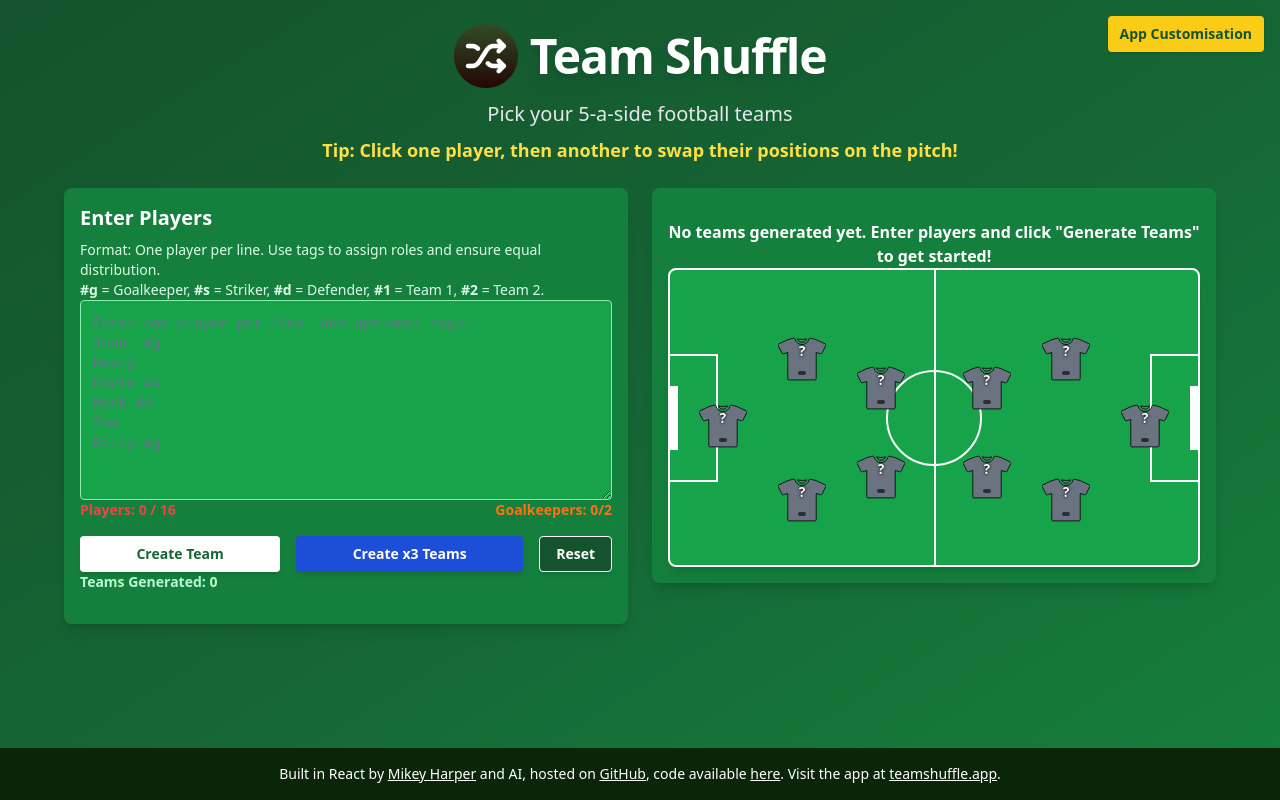
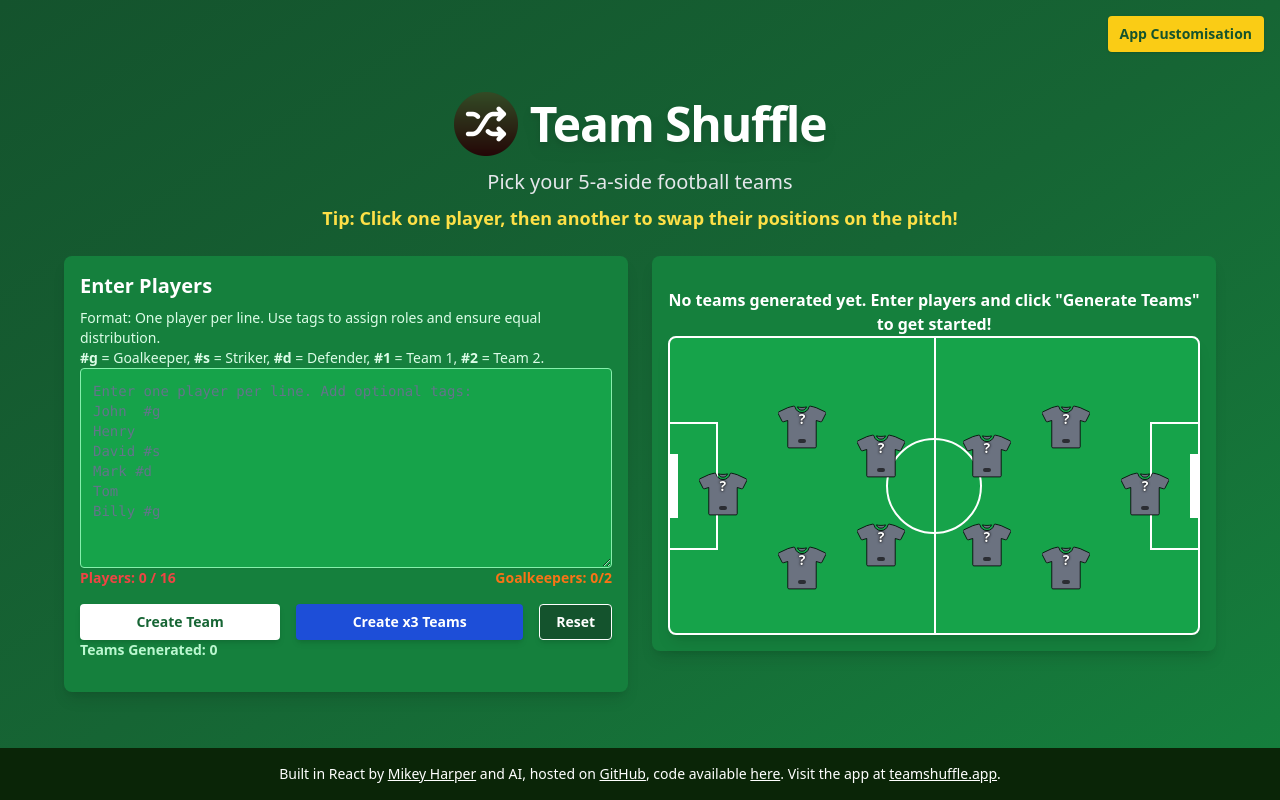
Before and after one commit to dr-harper/football-team-picker, a React (Vite) app: page / in a window 1280 px wide. Built offline with nearby package versions, Linux system fonts and the light colour scheme.

Commit message:
Refine customization dropdown

```diff
--- a/src/App.tsx
+++ b/src/App.tsx
@@ -518,6 +518,7 @@
 
     return (
         <div className="min-h-screen flex flex-col bg-gradient-to-br from-green-900 via-green-800 to-green-700">
+            <header className="flex justify-end p-4">
                 <AppCustomization
                     selectedLocation={selectedLocation}
                     onLocationChange={handleLocationChange}
@@ -533,6 +534,7 @@
                     aiInputRef={aiInputRef}
                     geminiKeyError={geminiKeyError}
                 />
+            </header>
             <div className="flex-grow p-4 sm:p-6">
                 {/* Notification */}
                 {notification && (
--- a/src/components/AppCustomization.tsx
+++ b/src/components/AppCustomization.tsx
@@ -40,7 +40,6 @@
     }, [darkMode]);
 
     return (
-        <div className="absolute right-4 top-4 z-20">
         <div className="relative">
             <Button onClick={() => setOpen(v => !v)} className="bg-yellow-400 text-green-900 font-bold px-3 py-1 rounded shadow flex items-center gap-2">
                 App Customisation
@@ -49,6 +48,7 @@
                 <div className="absolute right-0 mt-2 w-80 bg-white border border-gray-300 rounded shadow-lg p-4 z-30 text-green-900 space-y-4">
                         <div>
                             <label htmlFor="location-select" className="block font-bold mb-1">Locale</label>
+                            <p className="text-xs text-gray-600 mb-1">Choose your region to tailor team names.</p>
                             <select
                                 id="location-select"
                                 value={selectedLocation}
@@ -76,6 +76,7 @@
                         </div>
                         <div>
                             <label htmlFor="model-select" className="block font-bold mb-1">AI Model</label>
+                            <p className="text-xs text-gray-600 mb-1">Select the Gemini model for AI summaries.</p>
                             <select id="model-select" value={aiModel} onChange={onAIModelChange} className="w-full border p-2 rounded mb-2">
                                 <option value="gemini-2.0-flash">Gemini Flash</option>
                                 <option value="gemini-pro">Gemini Pro</option>
@@ -93,7 +94,6 @@
                     </div>
                 )}
             </div>
-        </div>
     );
 };
 
```
Lines whose indentation alone changed are shown as unchanged.
